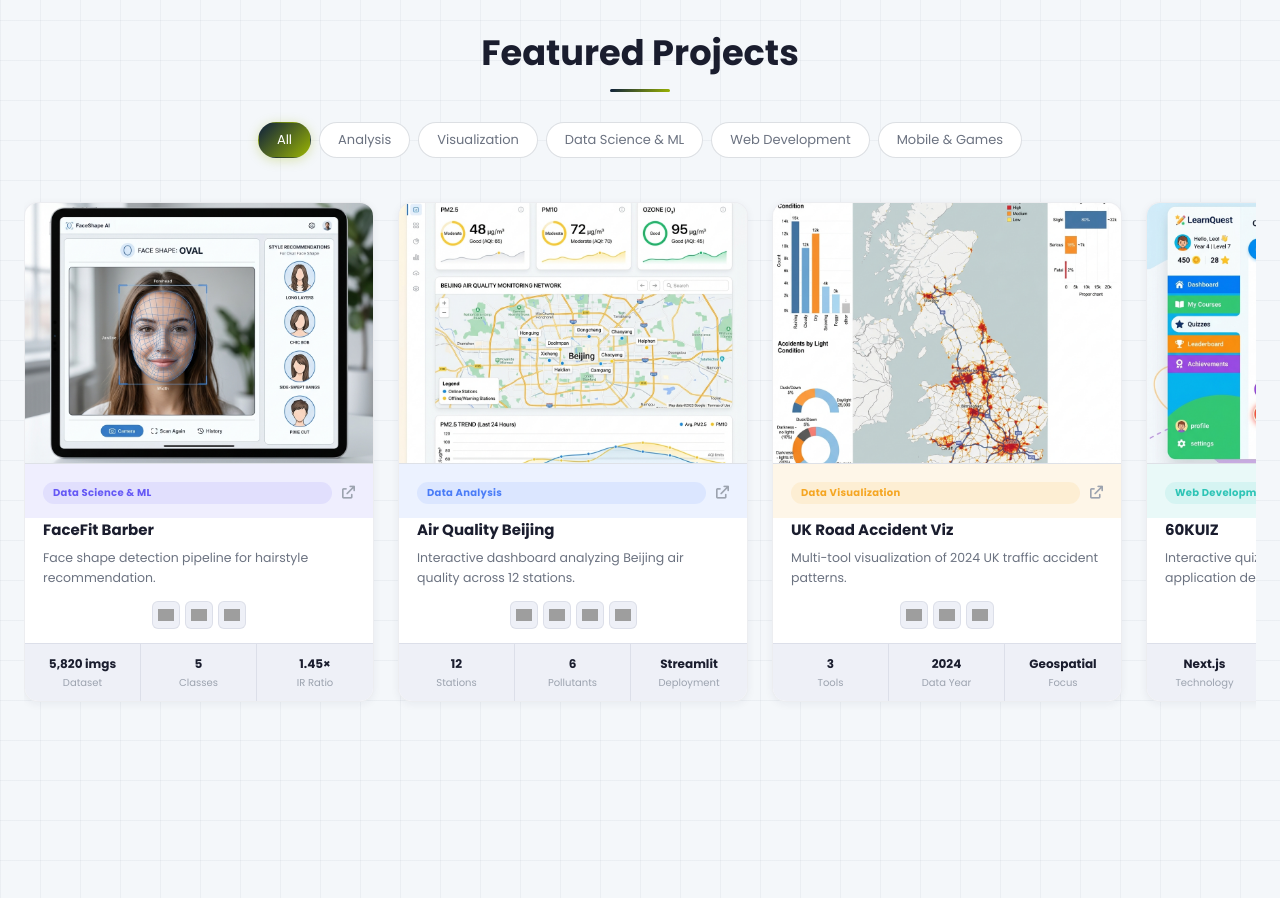
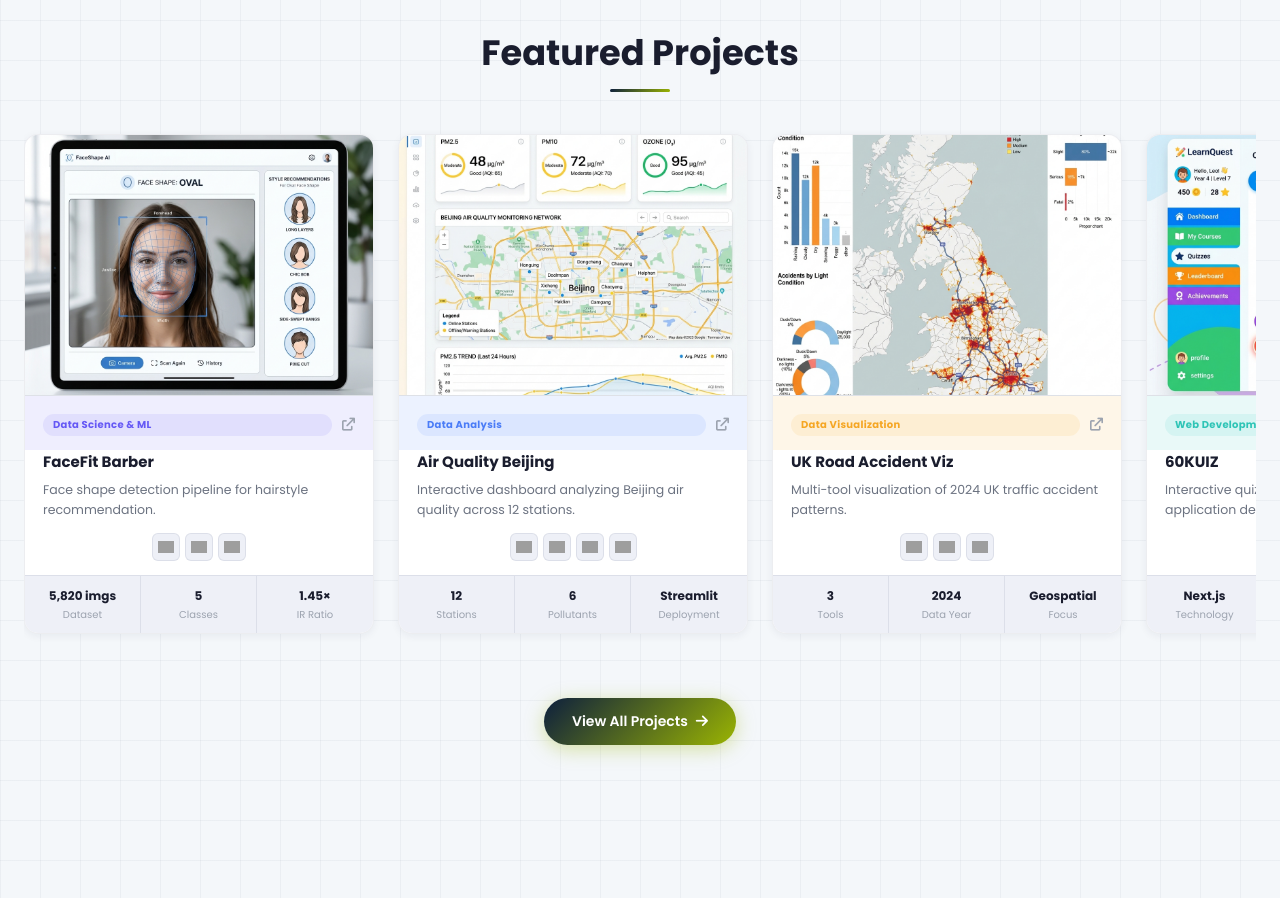
Before and after one commit to Ramaaaadevs/Data-Porto, a React (Vite) app: page / in a window 1280 px wide. Shown: the part 1300-2198 px from the top of the page. Built offline with nearby package versions, Linux system fonts and the light colour scheme; grey boxes are pictures that could not be loaded.

Commit message:
feat(home): curate featured projects highlight and add redirection CTA

```diff
--- a/src/data/projects.js
+++ b/src/data/projects.js
@@ -45,6 +45,7 @@ export const PROJECTS = [
     role: { id: "Pengembang Machine Learning (Ketua Tim)", en: "Machine Learning Developer (Team Lead)" },
     date: "Feb 2026 - Mar 2026",
     context: { id: "Proyek Bootcamp (Dicoding x DBS)", en: "Bootcamp Project (Dicoding x DBS)" },
+    featured: true,
   },
   {
     id: 2,
@@ -89,6 +90,7 @@ export const PROJECTS = [
     role: { id: "Analis Data", en: "Data Analyst" },
     date: "Okt 2025 - Nov 2025",
     context: { id: "Tugas Bootcamp (Dicoding x DBS)", en: "Bootcamp Assignment (Dicoding x DBS)" },
+    featured: true,
   },
   {
     id: 3,
@@ -133,6 +135,7 @@ export const PROJECTS = [
     role: { id: "Spesialis Visualisasi Data", en: "Data Visualization Specialist" },
     date: "Mei 2024 - Jun 2024",
     context: { id: "Tugas Kuliah (ITERA)", en: "College Project (ITERA)" },
+    featured: true,
   },
   {
     id: 4,
@@ -177,6 +180,7 @@ export const PROJECTS = [
     role: { id: "Pengembang Web Fullstack", en: "Fullstack Web Developer" },
     date: "Nov 2024 - Des 2024",
     context: { id: "Tugas Kuliah (ITERA)", en: "College Project (ITERA)" },
+    featured: true,
   },
   {
     id: 5,
@@ -221,6 +225,7 @@ export const PROJECTS = [
     role: { id: "Pengembang Web Fullstack", en: "Fullstack Web Developer" },
     date: "Jan 2025 - Feb 2025",
     context: { id: "Proyek Mandiri", en: "Self Project" },
+    featured: false,
   },
   {
     id: 6,
@@ -265,6 +270,7 @@ export const PROJECTS = [
     role: { id: "Pengembang Frontend", en: "Frontend Developer" },
     date: "Okt 2024 - Nov 2024",
     context: { id: "Tugas Kuliah (ITERA)", en: "College Project (ITERA)" },
+    featured: false,
   },
   {
     id: 7,
@@ -309,6 +315,7 @@ export const PROJECTS = [
     role: { id: "Pengembang Mobile", en: "Mobile Developer" },
     date: "Mar 2025 - Mei 2025",
     context: { id: "Tugas Kuliah (ITERA)", en: "College Project (ITERA)" },
+    featured: true,
   },
   {
     id: 8,
@@ -353,6 +360,7 @@ export const PROJECTS = [
     role: { id: "Pengembang Game & AI", en: "Game & AI Developer" },
     date: "Sep 2024 - Okt 2024",
     context: { id: "Tugas Kuliah (ITERA)", en: "College Project (ITERA)" },
+    featured: false,
   },
   {
     id: 9,
@@ -397,6 +405,7 @@ export const PROJECTS = [
     role: { id: "Pengembang Game", en: "Game Developer" },
     date: "Jul 2024 - Agu 2024",
     context: { id: "Proyek Mandiri", en: "Self Project" },
+    featured: false,
   },
 ];
 
--- a/src/data/translations.js
+++ b/src/data/translations.js
@@ -16,6 +16,7 @@ export const TRANSLATIONS = {
     home_title_stories: "Menarik",
     home_hero_sub_small: "Teknik Informatika @ ITERA · DBS Foundation Coding Camp 2026",
     home_explore_my_work: "Jelajahi Karya Saya",
+    home_view_all_projects: "Lihat Semua Proyek",
     home_kpi_rows: "Baris Data Dianalisis",
     home_kpi_dashboards: "Aplikasi & Dashboard Live",
     home_kpi_certs: "Sertifikasi Resmi",
@@ -82,6 +83,7 @@ export const TRANSLATIONS = {
     home_title_stories: "Stories",
     home_hero_sub_small: "Informatics Engineering @ ITERA · DBS Foundation Coding Camp 2026",
     home_explore_my_work: "Explore My Work",
+    home_view_all_projects: "View All Projects",
     home_kpi_rows: "Data Rows Analyzed",
     home_kpi_dashboards: "Live Dashboards & Apps",
     home_kpi_certs: "Official Certifications",
--- a/src/pages/Home.jsx
+++ b/src/pages/Home.jsx
@@ -1,19 +1,16 @@
 import { useState } from "react";
-import { PROJECTS, CATEGORIES, VIZ_SOURCES, TECH_ICONS, CERTS } from "../data/projects";
+import { Link } from "react-router-dom";
+import { PROJECTS, VIZ_SOURCES, TECH_ICONS, CERTS } from "../data/projects";
 import VizCard from "../components/VizCard";
 import ProjectModal from "../components/ProjectModal";
 import CountUp from "../components/CountUp";
 import { useLanguage } from "../context/LanguageContext";
 
 export default function Home() {
-  const [activeFilter, setActiveFilter] = useState("all");
   const [selectedProject, setSelectedProject] = useState(null);
   const { t, tData, language } = useLanguage();
 
-  const filtered =
-    activeFilter === "all"
-      ? PROJECTS
-      : PROJECTS.filter((p) => p.category === activeFilter);
+  const featuredProjects = PROJECTS.filter((p) => p.featured);
 
   return (
     <>
@@ -100,20 +97,8 @@ export default function Home() {
         <div className="container">
           <h2 className="section-title animate-left">{t("home_projects_title")}</h2>
 
-          <div className="filter-buttons animate-right">
-            {CATEGORIES.map((c) => (
-              <button
-                key={c.value}
-                className={`filter-btn ${activeFilter === c.value ? "active" : ""}`}
-                onClick={() => setActiveFilter(c.value)}
-              >
-                {tData(c.label)}
-              </button>
-            ))}
-          </div>
-
           <div className="projects-grid animate-right">
-            {filtered.map((p, idx) => (
+            {featuredProjects.map((p, idx) => (
               <div
                 key={p.id}
                 className="project-card-new"
@@ -155,6 +140,12 @@ export default function Home() {
               </div>
             ))}
           </div>
+
+          <div style={{ display: "flex", justifyContent: "center", marginTop: "40px" }} className="animate-fade">
+            <Link to="/projects" className="cta-button" style={{ textDecoration: "none", display: "inline-flex", alignItems: "center", gap: "8px" }}>
+              {t("home_view_all_projects")} <i className="fas fa-arrow-right"></i>
+            </Link>
+          </div>
         </div>
       </section>
 
```
